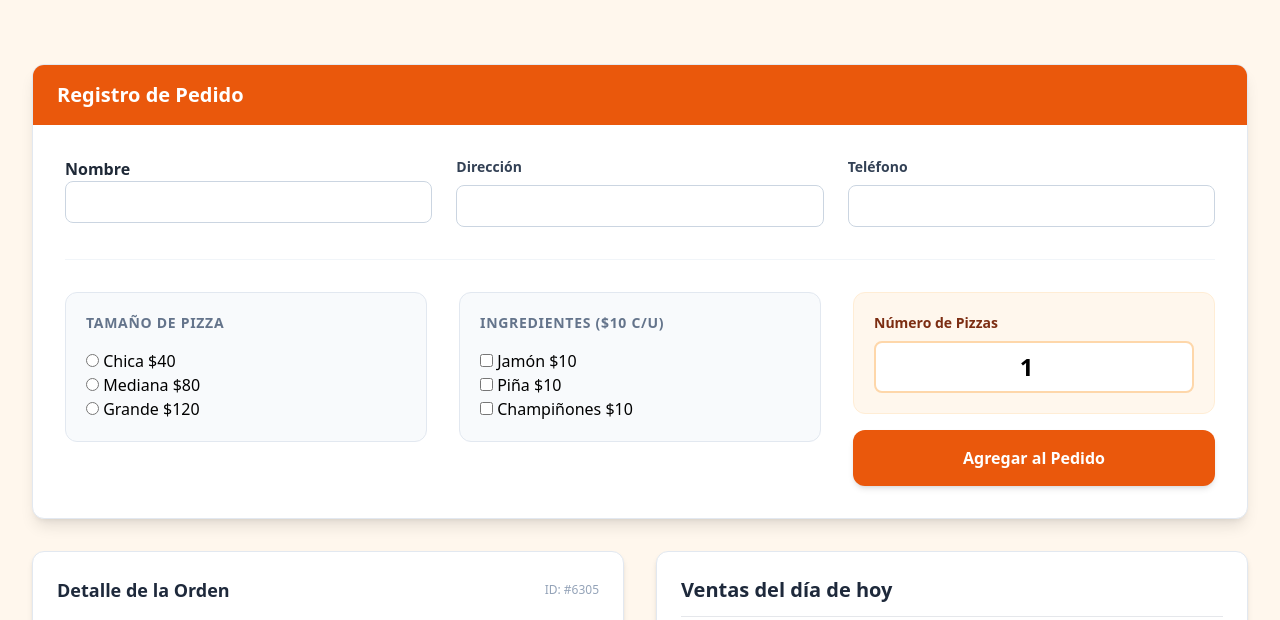
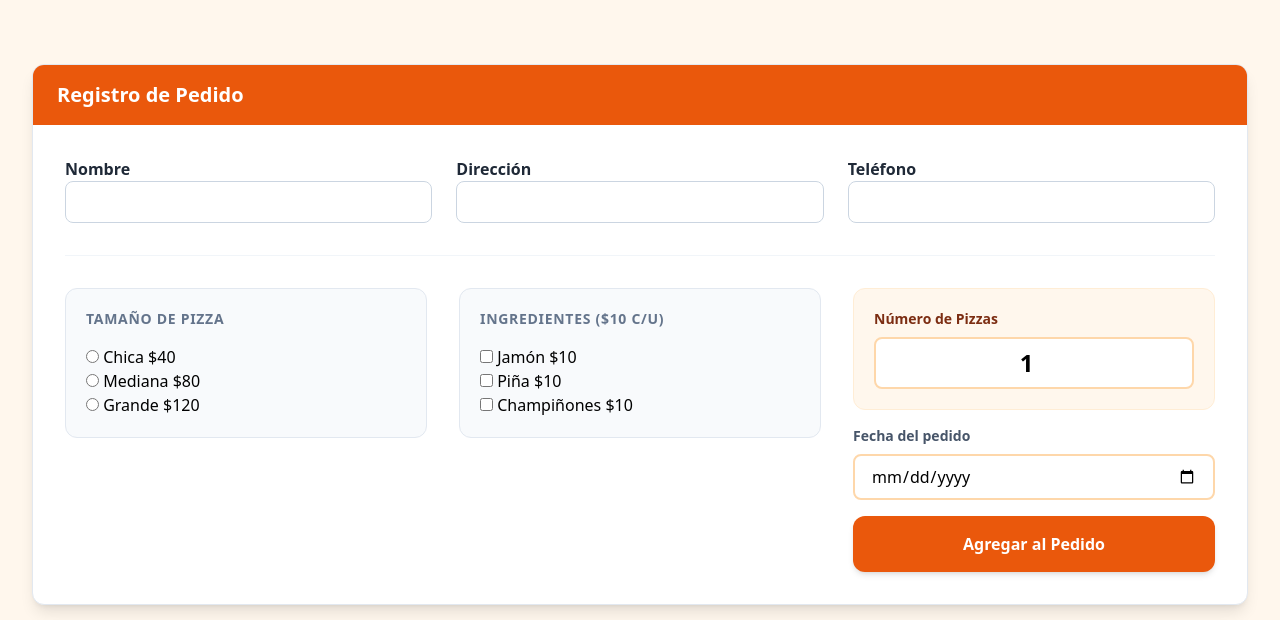
Before and after one commit to IDGS-805-23002353/examenPizzas, a Flask app: page / in a window 1280 px wide. Shown: the top 620 px of the page. Run offline with Flask 3, Linux system fonts and the light colour scheme; data comes from the database, SQL or seed files in the repository; parts of the project's set-up code (start-up, migrations or seed data) failed here and were passed over; some libraries are stand-ins or nearby versions.

Commit message:
examenPizzasCompleto 13/03/2026

```diff
--- a/app.py
+++ b/app.py
@@ -43,6 +43,7 @@ def index():
         session['carrito'] = []
 
     if request.method == 'POST' and form.validate():
+        session['fecha_pedido'] = form.fecha_pedido.data
         precios = {'Chica': 40, 'Mediana': 80, 'Grande': 120}
         precio_base = precios.get(form.tamaño.data, 0)
         costo_ingredientes = len(form.ingredientes.data) * 10
@@ -102,31 +103,58 @@ def terminar():
 
     total_final = sum(item['subtotal'] for item in carrito)
     cliente = session.get('cliente_data')
+    fecha_pedido_raw = session.get('fecha_pedido')
 
 
-    nuevo_c = Clientes(nombre=cliente['nombre'], direccion=cliente['direccion'], telefono=cliente['telefono'])
+    try:
+
+        fecha_final = datetime.strptime(fecha_pedido_raw, '%a, %d %b %Y %H:%M:%S GMT')
+    except (ValueError, TypeError):
+
+        fecha_final = datetime.now()
+
+
+    nuevo_c = Clientes(
+        nombre=cliente['nombre'],
+        direccion=cliente['direccion'],
+        telefono=cliente['telefono']
+    )
     db.session.add(nuevo_c)
     db.session.flush()
 
-    nuevo_p = Pedidos(id_cliente=nuevo_c.id, total=total_final)
+    nuevo_p = Pedidos(
+        id_cliente=nuevo_c.id,
+        total=total_final,
+        fecha_pedido=fecha_final
+    )
     db.session.add(nuevo_p)
     db.session.flush()
 
     for item in carrito:
-        pizza_db = Pizzas(tamaño=item['tamaño'], ingredientes=item['ingredientes'], precio=item['subtotal'])
+        pizza_db = Pizzas(
+            tamaño=item['tamaño'],
+            ingredientes=item['ingredientes'],
+            precio=item['subtotal']
+        )
         db.session.add(pizza_db)
         db.session.flush()
-        db.session.add(Detalle_pedido(id_pedido=nuevo_p.id, id_pizza=pizza_db.id, cantidad=item['cantidad']))
+
+        db.session.add(
+            Detalle_pedido(
+                id_pedido=nuevo_p.id,
+                id_pizza=pizza_db.id,
+                cantidad=item['cantidad']
+            )
+        )
 
     db.session.commit()
-
 
     flash(f"¡Pedido procesado con éxito! Total a pagar: ${total_final}", "success")
 
     session.pop('carrito', None)
+    session.pop('fecha_pedido', None)
+
     return redirect(url_for('index'))
-
-
 
 @app.route('/consulta_dia', methods=['POST'])
 def consulta_dia():
@@ -142,10 +170,10 @@ def consulta_dia():
         flash("Día de la semana inválido", "warning")
         return redirect(url_for('index'))
 
-    # Ajuste para MySQL: 1=domingo, 2=lunes...
+
     dia_num_mysql = (dias.index(dia_semana) + 2) % 7
     if dia_num_mysql == 0:
-        dia_num_mysql = 7  # sábado
+        dia_num_mysql = 7
 
     ventas = Pedidos.query.filter(
         text(f"DAYOFWEEK(fecha_pedido) = {dia_num_mysql}")
@@ -170,7 +198,7 @@ def consulta_dia():
 def consulta_mes():
     form = forms.UserForm(request.form)
 
-    nombre_mes = request.form.get('mes_texto', '').strip().lower()  # Ej: "marzo"
+    nombre_mes = request.form.get('mes_texto', '').strip().lower()
     if not nombre_mes:
         flash("Debes ingresar un mes para consultar las ventas", "warning")
         return redirect(url_for('index'))
--- a/forms.py
+++ b/forms.py
@@ -1,4 +1,4 @@
-from wtforms import Form, SelectField, TextAreaField
+from wtforms import DateField, Form, SelectField, TextAreaField
 from wtforms import IntegerField, StringField, PasswordField
 from wtforms import EmailField
 from wtforms import validators
@@ -14,15 +14,15 @@ class UserForm(Form):
 
     id=IntegerField("id")
     nombre=StringField("Nombre",[
-        validators.DataRequired(message="El campo es requerido"),
+        validators.DataRequired(message="Ingresa el nombre del cliente"),
 
         ])
 
     direccion =StringField("Dirección",[
-        validators.DataRequired(message="El campo es requerido"),
+        validators.DataRequired(message="La dirección es requerida"),
         ])
     telefono=StringField("Teléfono", [
-        validators.DataRequired(message="El campo es requerido"),
+        validators.DataRequired(message="Ingresa el número teléfono"),
         validators.length(min=10, max=10, message="Ingrese un número de teléfono válido")
         ])
 
@@ -45,3 +45,9 @@ class UserForm(Form):
     numeroPizzas = IntegerField('Num. de Pizzas',
                                 validators=[DataRequired(message="Ingrese la cantidad de pizzas"),
                                             NumberRange(min=1, message="Debe ser al menos 1")])
+
+    fecha_pedido = DateField(
+    "Fecha del pedido",
+    format='%Y-%m-%d',
+    validators=[DataRequired(message="Seleccione la fecha del pedido")]
+)
--- a/models.py
+++ b/models.py
@@ -60,8 +60,7 @@ class Pedidos(db.Model):
     )
 
     fecha_pedido = db.Column(
-        db.DateTime,
-        server_default=db.func.now()
+        db.DateTime
     )
 
     total = db.Column(db.Numeric(10,2))
--- a/templates/index.html
+++ b/templates/index.html
@@ -46,13 +46,13 @@
                     {{ macros.camposNuevos(form.nombre, class="w-full px-4 py-2 rounded-lg border border-slate-300 focus:ring-2 focus:ring-orange-500 focus:border-orange-500 outline-none transition-all") }}
                 </div>
                 <div>
-                    <label class="block text-sm font-semibold text-slate-700 mb-2">Dirección</label>
-                    {{ form.direccion(class="w-full px-4 py-2 rounded-lg border border-slate-300 focus:ring-2 focus:ring-orange-500 focus:border-orange-500 outline-none transition-all") }}
+
+                    {{ macros.camposNuevos(form.direccion, class="w-full px-4 py-2 rounded-lg border border-slate-300 focus:ring-2 focus:ring-orange-500 focus:border-orange-500 outline-none transition-all") }}
                 </div>
                 <div>
-                    <label class="block text-sm font-semibold text-slate-700 mb-2">Teléfono</label>
-                    {{ form.telefono(class="w-full px-4 py-2 rounded-lg border border-slate-300 focus:ring-2 focus:ring-orange-500 focus:border-orange-500 outline-none transition-all") }}
+                    {{ macros.camposNuevos(form.telefono, class="w-full px-4 py-2 rounded-lg border border-slate-300 focus:ring-2 focus:ring-orange-500 focus:border-orange-500 outline-none transition-all") }}
                 </div>
+
             </div>
 
             <hr class="mb-8 border-slate-100">
@@ -78,6 +78,15 @@
                         <label class="block text-sm font-bold text-orange-900 mb-2">Número de Pizzas</label>
                         {{ form.numeroPizzas(class="w-full text-center text-2xl font-bold py-2 rounded-lg border-2 border-orange-200 focus:border-orange-500 outline-none", type="number", value="1") }}
                     </div>
+
+                <div class="mb-6">
+                    <label class="block text-sm font-bold text-slate-600 mb-2">
+                        Fecha del pedido
+                    </label>
+                    {{ form.fecha_pedido(
+                        class="w-full px-4 py-2 rounded-lg border-2 border-orange-200 focus:border-orange-500 outline-none"
+                    ) }}
+                </div>
 
                     <button type="submit" class="w-full bg-orange-600 hover:bg-orange-700 text-white font-bold py-4 rounded-xl shadow-md transition-all transform hover:-translate-y-1 active:scale-95">
                         Agregar al Pedido
@@ -211,7 +220,7 @@
 
             <div class="flex items-center gap-4">
 
-                <span class="font-bold text-green-600">
+                <span class="font-bold text-black-600">
                     ${{ venta.total }}
                 </span>
 
```
Also changed, not shown: templates/detalle.html (+3 -7 lines).
